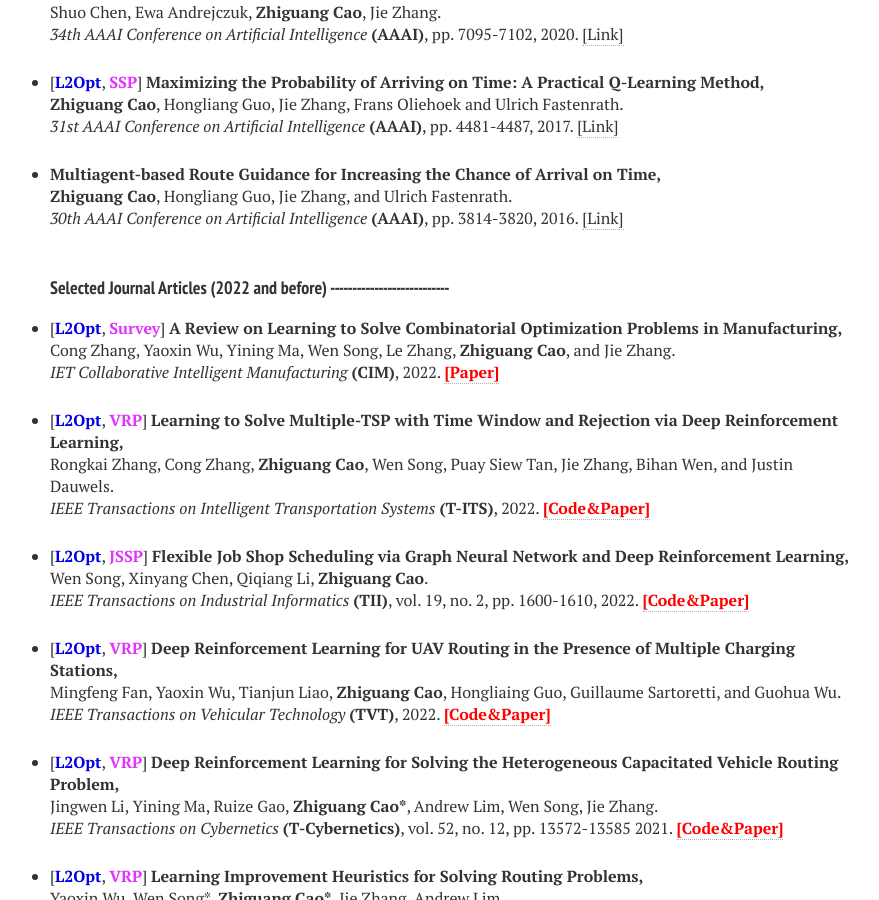
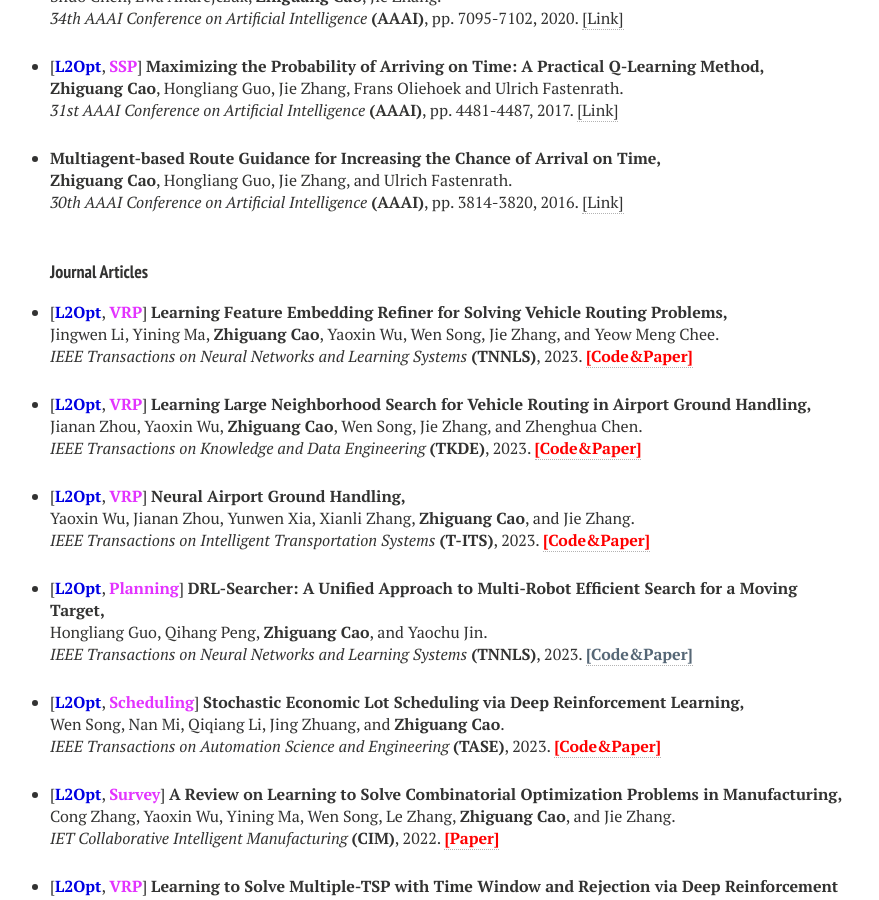
Before and after one commit to zhiguangcaosg/zhiguangcaosg.github.io, a Jekyll site: the page built from publications.md, in a window 1280 px wide and 900 px high, scrolled down 2182 px. Shown: the whole window, without its empty margins (270-1149 px from the left). Built offline with Jekyll 4.4.1, drawn with Linux system fonts in a browser that asks for light colours; nearby versions of some CDN libraries; some of the changed text lies outside the part shown.

Commit message:
Update publications.html

```diff
--- a/_layouts/publications.html
+++ b/_layouts/publications.html
@@ -82,27 +82,14 @@ div.bibtex pre { font-size: 75%; overflow: auto;  width: 100%; padding: 0em 0em;
 
 
 <!-------------------------------------------------------------2023 Here ------------------------------------------------------------>
+<!--
 <h4 style="margin-bottom:0px;padding-top:20px;">2023</h4>
 
     <!-- Item: Caelles2016 -->
 <ul style="padding-left:0px;">
 
 
-<li>
-<p>
-[<font color="#0000E3"><b>L2Opt</b></font>, <font color="#E333FF"><b>VRP</b></font>] <b>Towards Omni-generalizable Neural Methods for Vehicle Routing Problems,</b>
-<br> Jianan Zhou, Yaoxin Wu, Wen Song, <b>Zhiguang Cao</b>, and Jie Zhang.<br>
-<i>International Conference on Machine Learning</i> <b>(ICML)</b>, 2023. <a href="https://github.com/RoyalSkye/Omni-VRP" target="_blank"> <font color="#FF0000"><b>[Code&Paper]</b> </font></a>
-</p>
-</li>
 
-<li>
-<p>
-[<font color="#0000E3"><b>L2Opt</b></font>, <font color="#E333FF"><b>VRP</b></font>] <b>Multi-View Graph Contrastive Learning for Solving Vehicle Routing Problems,</b>
-<br> Yuan Jiang, <b>Zhiguang Cao</b>, Yaoxin Wu, and Jie Zhang.<br>
-<i>The Conference on Uncertainty in Artificial Intelligence</i> <b>(UAI)</b>, 2023. <a href="https://zhiguangcaosg.github.io/publications/"> <font color="#566776"><b>[Code&Paper]</b> </font></a>
-</p>
-</li>
 
 <li>
 <p>
@@ -147,14 +134,15 @@ div.bibtex pre { font-size: 75%; overflow: auto;  width: 100%; padding: 0em 0em;
 </li>
 
 </ul>
+-->
 
 <!-------------------------------------------------------------Conference Papers Here ------------------------------------------------------------>
-<h4 style="margin-bottom:0px;padding-top:20px;">Selected Conference Papers (2022 and before) ---------------------------</h4>
+<h4 style="margin-bottom:0px;padding-top:20px;">Conference Papers</h4>
 
     <!-- Item: Caelles2016 -->
 <ul style="padding-left:0px;">
 
-<!--
+
 <li>
 <p>
 [<font color="#0000E3"><b>L2Opt</b></font>, <font color="#E333FF"><b>VRP</b></font>] <b>Towards Omni-generalizable Neural Methods for Vehicle Routing Problems,</b>
@@ -171,7 +159,7 @@ div.bibtex pre { font-size: 75%; overflow: auto;  width: 100%; padding: 0em 0em;
 </p>
 </li>
 
--->
+
 
 <li>
 <p>
@@ -358,13 +346,13 @@ div.bibtex pre { font-size: 75%; overflow: auto;  width: 100%; padding: 0em 0em;
 </ul>
 
 <!-------------------------------------------------------------Journal Papers Here ------------------------------------------------------------>
-<h4 style="margin-bottom:0px;padding-top:20px;">Selected Journal Articles (2022 and before) ---------------------------</h4>
+<h4 style="margin-bottom:0px;padding-top:20px;">Journal Articles</h4>
 
     <!-- Item: Caelles2016 -->
 <ul style="padding-left:0px;">
 
 
-<!--
+
 
 
 <li>
@@ -409,7 +397,7 @@ div.bibtex pre { font-size: 75%; overflow: auto;  width: 100%; padding: 0em 0em;
 <i>IEEE Transactions on Automation Science and Engineering</i> <b>(TASE)</b>, 2023. <a href="https://github.com/Meeea-914/elsp_drl" target="_blank"> <font color="#FF0000"><b>[Code&Paper]</b> </font></a>
 </p>
 </li>
--->
+
 
 <li>
 <p>
```
